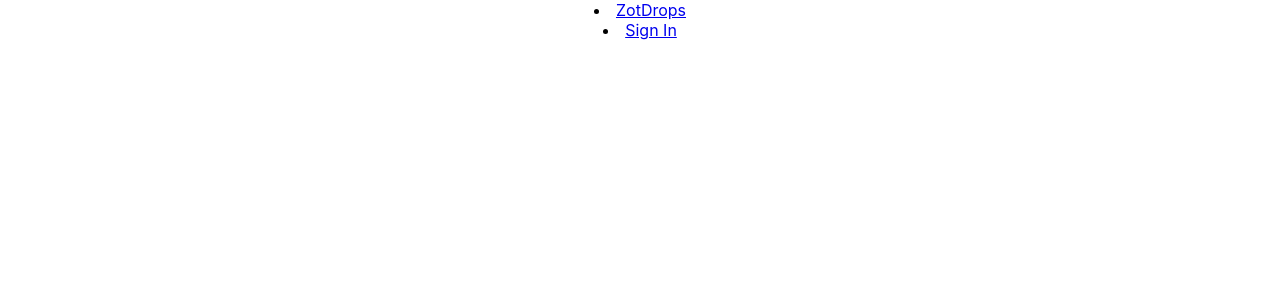
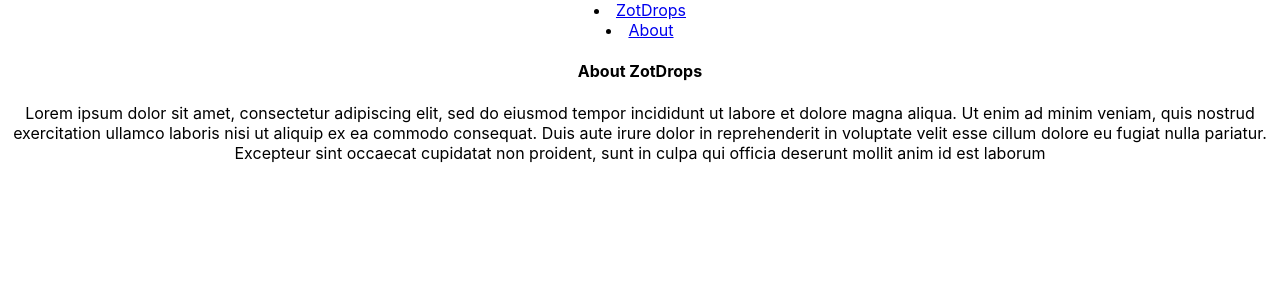
Before and after one commit to CodingPenguin/zotdrops, a React (Create React App) app in the folder zotdrops/: page /about in a window 1280 px wide. Before the commit this address had no page. Shown: the top 300 px of the page. Built offline with nearby package versions, Linux system fonts and the light colour scheme.

Commit message:
Updated page links.

```diff
--- a/zotdrops/src/About.js
+++ b/zotdrops/src/About.js
@@ -3,7 +3,7 @@ import React from "react";
 function About() {
 
     return(
-        <div>
+        <div name="about">
             <h4>About ZotDrops</h4>
             <p>
             Lorem ipsum dolor sit amet, consectetur adipiscing elit, sed do eiusmod tempor incididunt ut labore et dolore magna aliqua. Ut enim ad minim veniam, quis nostrud exercitation ullamco laboris nisi ut aliquip ex ea commodo consequat. Duis aute irure dolor in reprehenderit in voluptate velit esse cillum dolore eu fugiat nulla pariatur. Excepteur sint occaecat cupidatat non proident, sunt in culpa qui officia deserunt mollit anim id est laborum
--- a/zotdrops/src/App.js
+++ b/zotdrops/src/App.js
@@ -1,7 +1,8 @@
 import './App.css';
 import HomePage from './HomePage';
+import About from './About';
+import NavBar from './NavBar';
 import SignIn from './SignIn';
-import NavBar from './NavBar';
 import {
   BrowserRouter as Router,
   Routes,
@@ -15,6 +16,7 @@ function App() {
         <NavBar />
           <Routes>
             <Route path="/" element = {<HomePage />} />
+            <Route path="/about" element = {<About />} />
             <Route path="/signin" element = {<SignIn />} />
           </Routes>
         </Router>
--- a/zotdrops/src/AreYouPetr.js
+++ b/zotdrops/src/AreYouPetr.js
@@ -1,4 +1,7 @@
 import React from "react";
+import {
+    Link
+} from "react-router-dom";
 
 function AreYouPetr() {
     return (
@@ -7,7 +10,7 @@ function AreYouPetr() {
             <p>
             Lorem ipsum dolor sit amet, consectetur adipiscing elit, sed do eiusmod tempor incididunt ut labore et dolore magna aliqua. Ut enim ad minim veniam, quis nostrud exercitation ullamco laboris nisi ut aliquip ex ea commodo consequat. Duis aute irure dolor in reprehenderit in voluptate velit esse cillum dolore eu fugiat nulla pariatur. Excepteur sint occaecat cupidatat non proident, sunt in culpa qui officia deserunt mollit anim id est laborum
             </p>
-            <p>Petr Page</p>
+            <Link to = "/signin">Petr Page</Link>
         </div>
     )
 }
--- a/zotdrops/src/NavBar.js
+++ b/zotdrops/src/NavBar.js
@@ -10,7 +10,7 @@ function NavBar() {
                 <Link to="/">ZotDrops</Link>
             </li>
             <li>
-                <Link to="/signin">Sign In</Link>
+                <Link to="/about">About</Link>
             </li>
         </div>
     );
```
